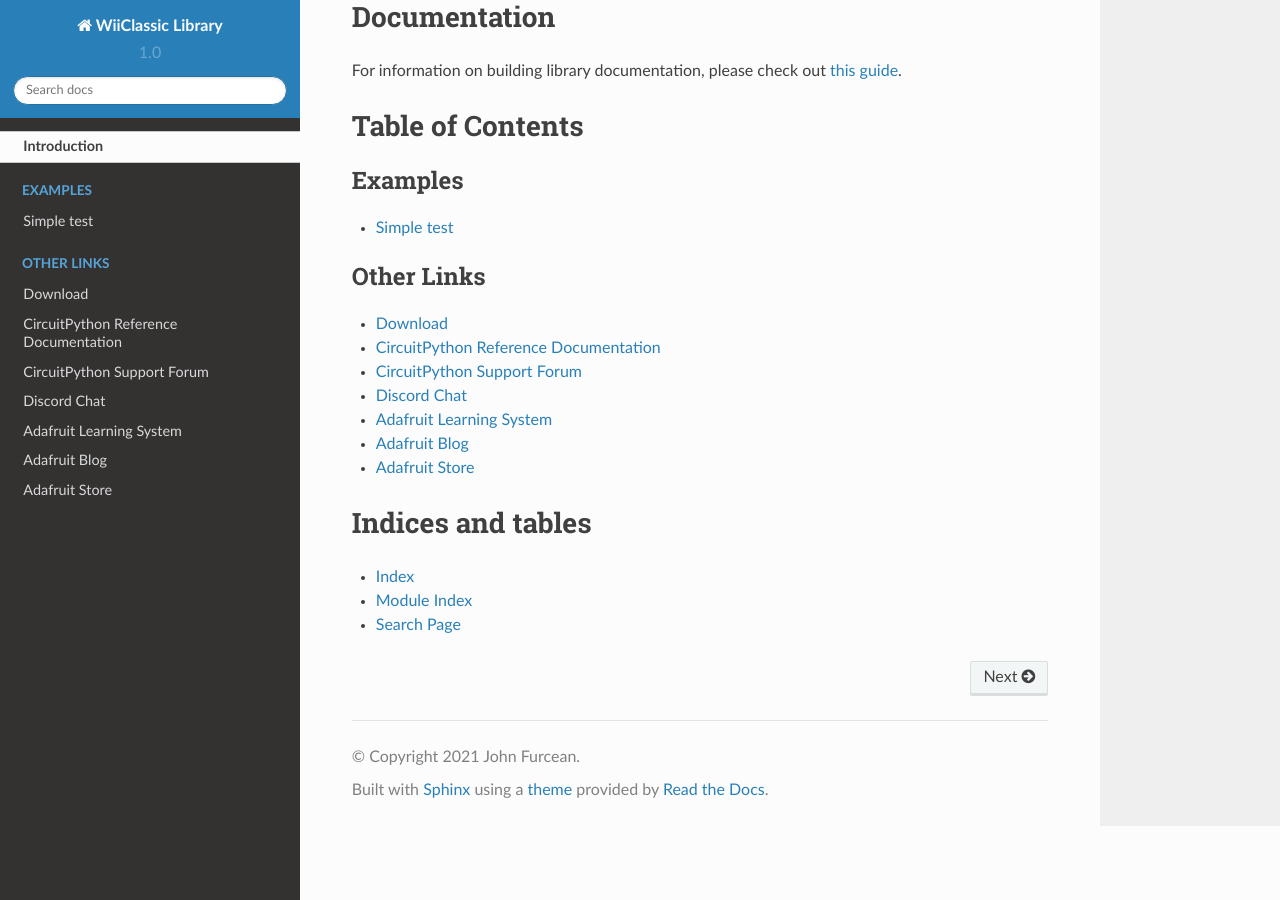
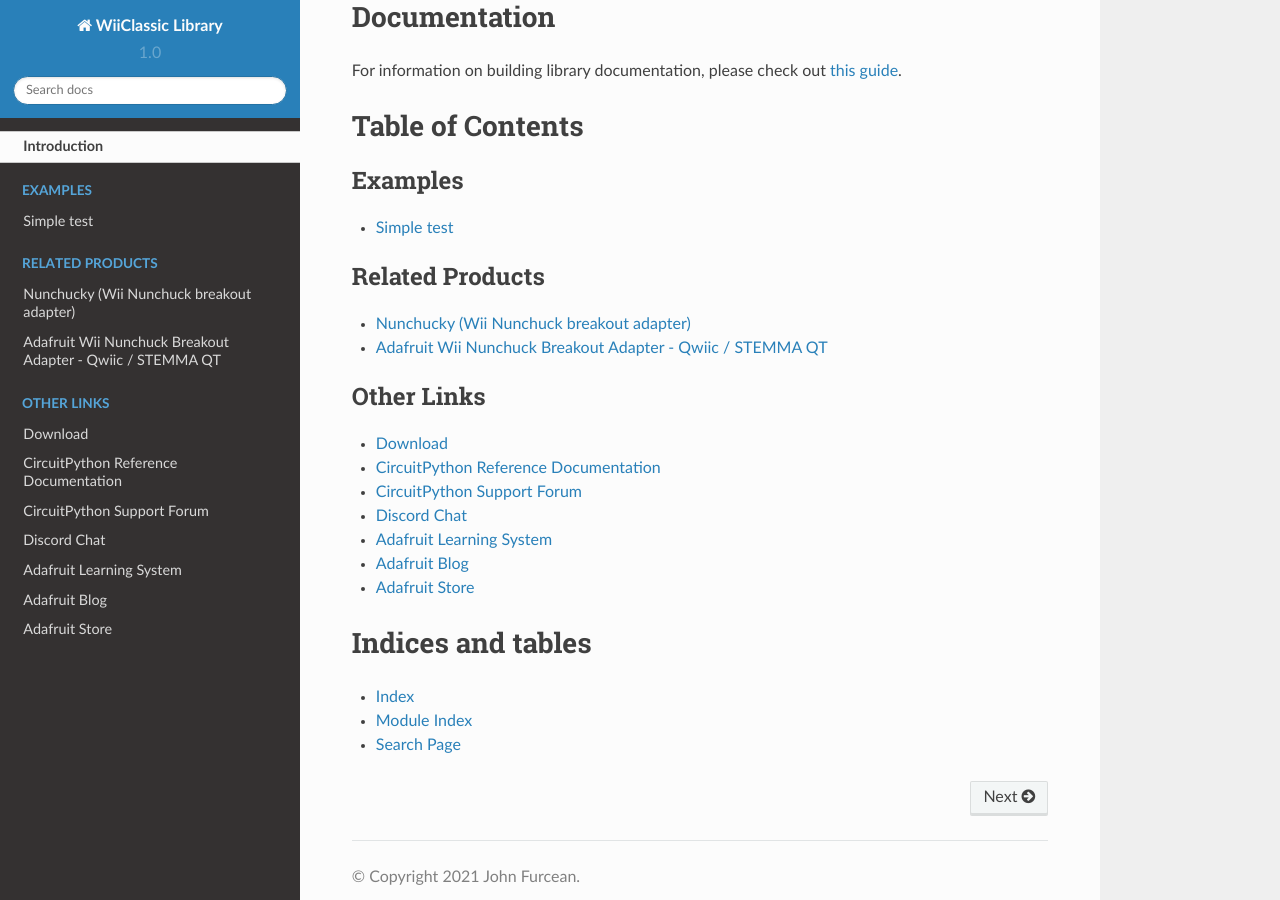
Before and after one commit to jfurcean/CircuitPython_WiiClassic, a Sphinx documentation site: the page built from docs/index.rst, in a window 1280 px wide and 900 px high, scrolled down 818 px. Built offline with Sphinx 7.4.7 and the Read the Docs theme 2.0.0, drawn with Linux system fonts in a browser that asks for light colours.

Commit message:
update docs/index.rst

```diff
--- a/docs/index.rst
+++ b/docs/index.rst
@@ -23,14 +23,12 @@
 .. toctree::
     :caption: Tutorials
 
-.. todo:: Add any Learn guide links here. If there are none, then simply delete this todo and leave
-    the toctree above for use later.
 
 .. toctree::
     :caption: Related Products
 
-.. todo:: Add any product links here. If there are none, then simply delete this todo and leave
-    the toctree above for use later.
+    Nunchucky (Wii Nunchuck breakout adapter) <https://www.adafruit.com/product/345>
+    Adafruit Wii Nunchuck Breakout Adapter - Qwiic / STEMMA QT <https://www.adafruit.com/product/4836>
 
 .. toctree::
     :caption: Other Links
```
